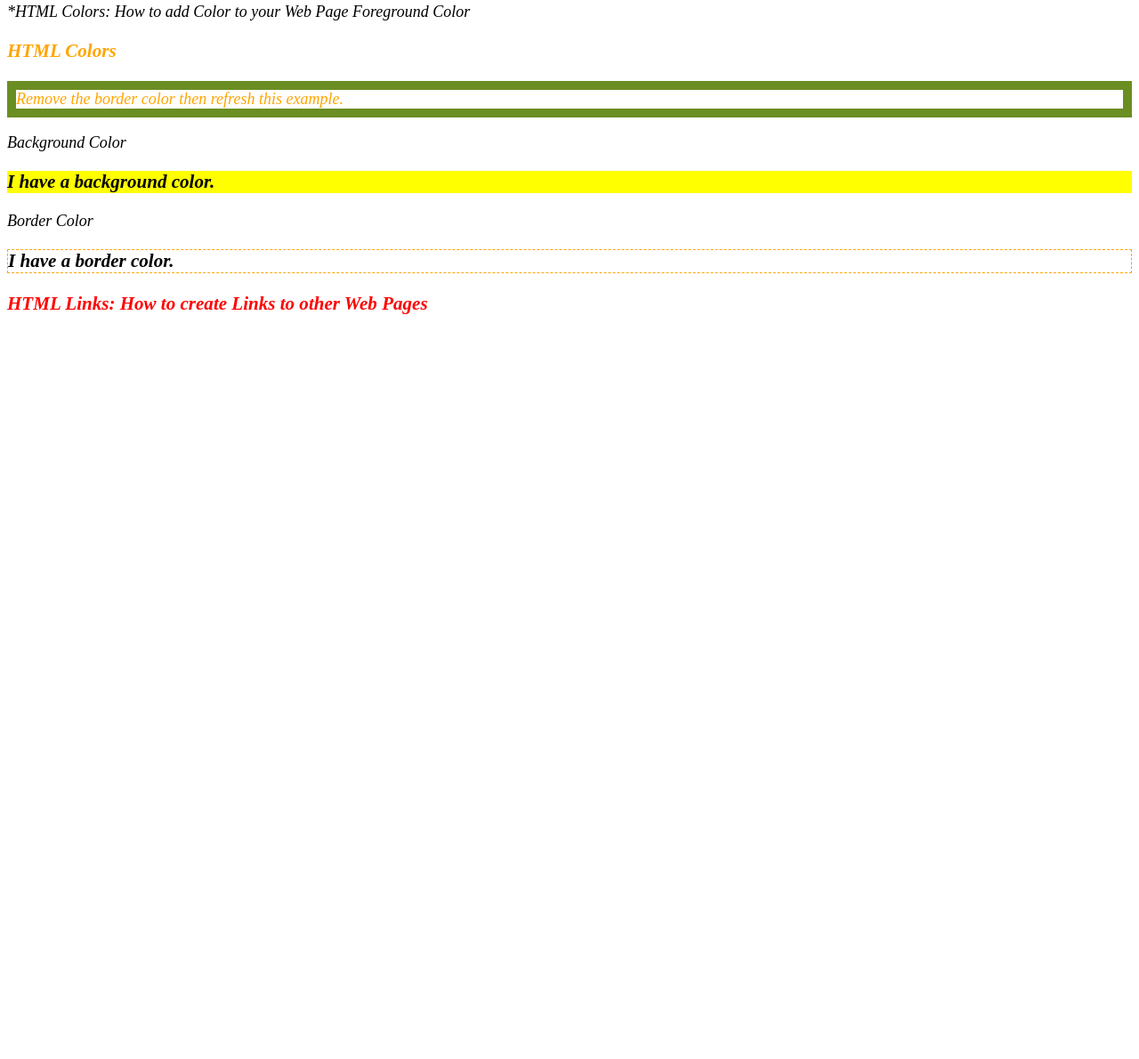
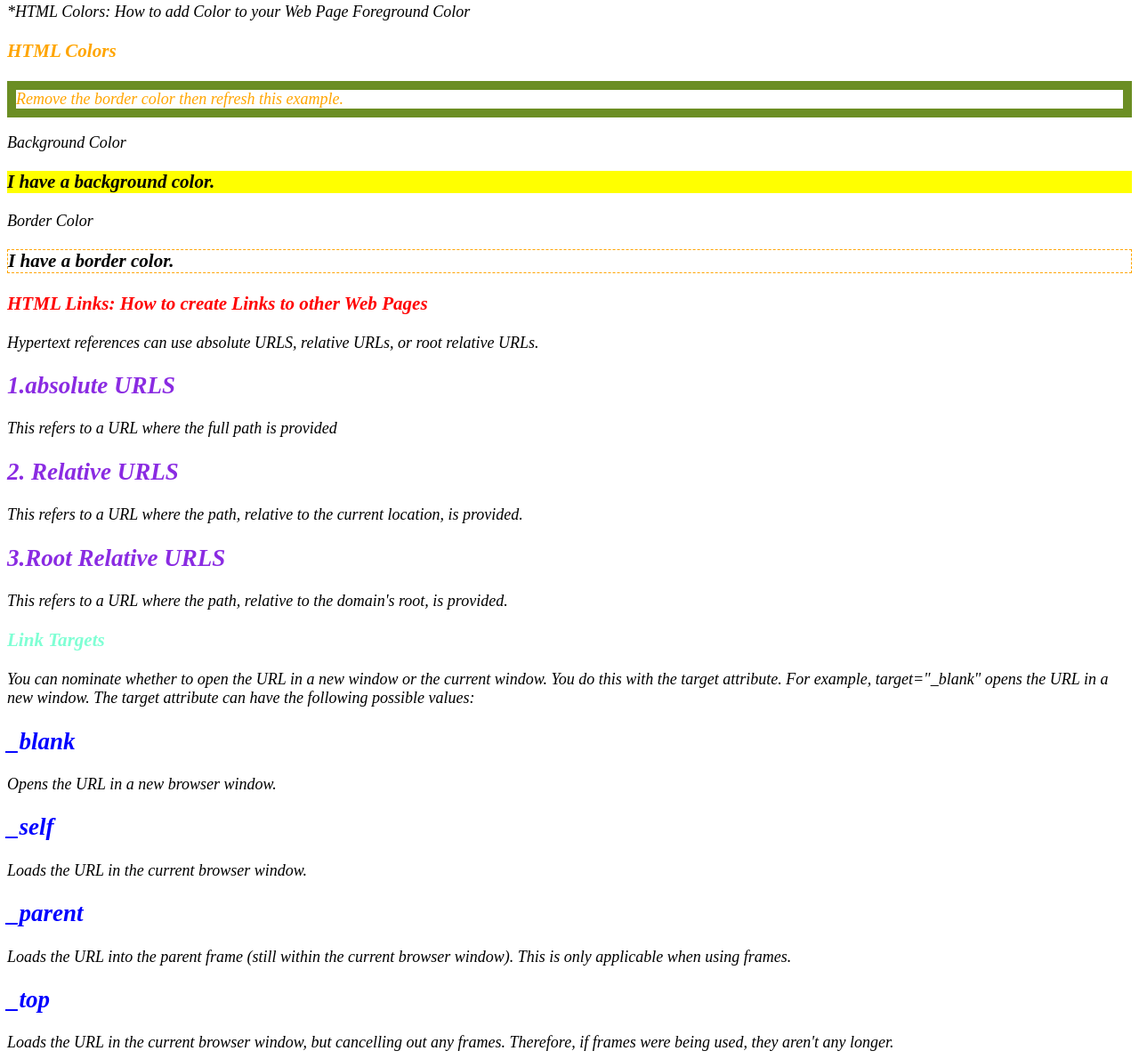
Before and after one commit to GarismoHussien/Basics_Takween, a plain HTML site: page Sara/course practice/website/index.html in a window 1280 px wide. Shown: the part 3204-4394 px from the top of the page at 89% size. Before the commit the page ends 3579 px from the top, so only its background shows below. Drawn offline with Linux system fonts and the light colour scheme.

Commit message:
updated index

```diff
--- a/Sara/course practice/website/index.html
+++ b/Sara/course practice/website/index.html
@@ -147,8 +147,26 @@ Border Color
 
 </div>
 <div>
-    <h3 style="color:red;">HTML Links: How to create Links to other Web Pages</h3>
+<h3 style="color:red;">HTML Links: How to create Links to other Web Pages</h3>
+Hypertext references can use absolute URLS, relative URLs, or root relative URLs.
+<h2 style="color: blueviolet;">1.absolute URLS </h2>
+This refers to a URL where the full path is provided
+<h2 style="color: blueviolet;">2. Relative URLS </h2>
+This refers to a URL where the path, relative to the current location, is provided.
+<h2 style="color: blueviolet;">3.Root Relative URLS </h2>
+This refers to a URL where the path, relative to the domain's root, is provided.
+<h3 style="color: aquamarine;">Link Targets</h3>
+You can nominate whether to open the URL in a new window or the current window. You do this with the target attribute. For example, target="_blank" opens the URL in a new window.
 
+The target attribute can have the following possible values:
+<h2 style="color: blue;">_blank</h2>
+Opens the URL in a new browser window.
+<h2 style="color: blue;">_self </h2>
+Loads the URL in the current browser window.
+<h2 style="color: blue;">_parent</h2>
+Loads the URL into the parent frame (still within the current browser window). This is only applicable when using frames.
+<h2 style="color: blue;">_top</h2>
+Loads the URL in the current browser window, but cancelling out any frames. Therefore, if frames were being used, they aren't any longer.
 
 </div>
 
```
